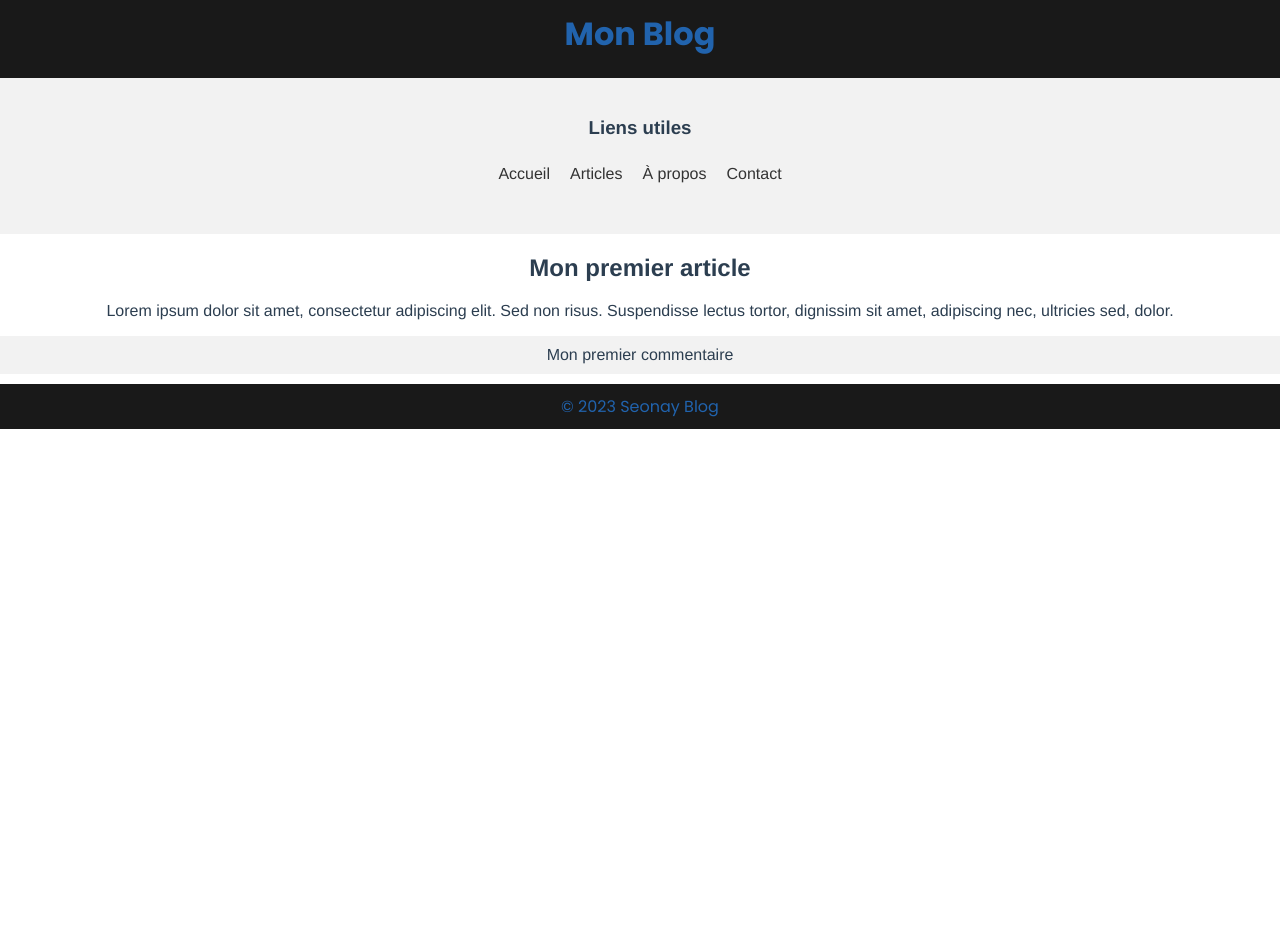
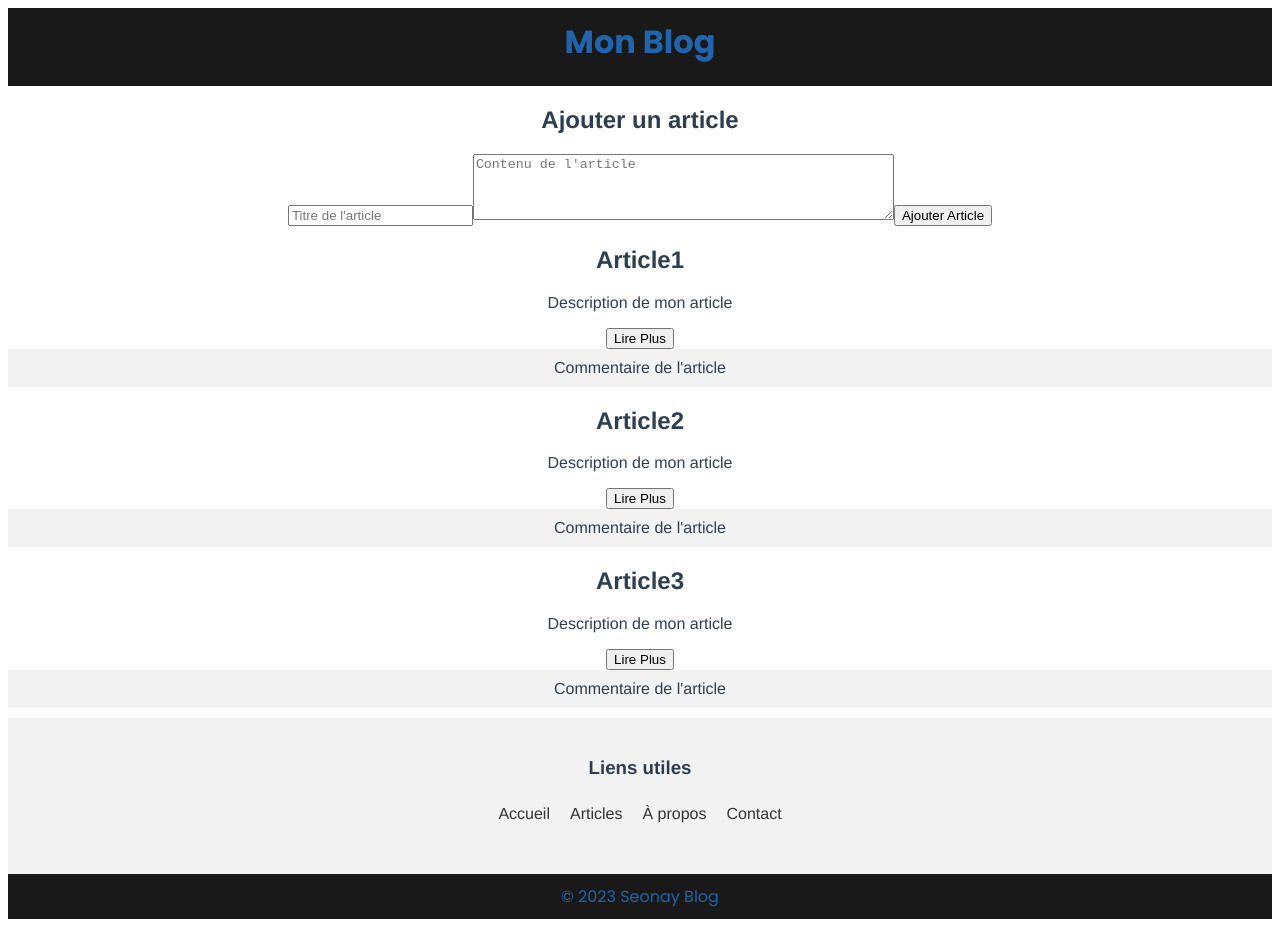
Before and after one commit to D-Seonay/ProjetBlog, a Vue app: page / in a window 1280 px wide. Before the commit the page ends 800 px from the top, so only its background shows below. Built offline with nearby package versions, Linux system fonts and the light colour scheme.

Commit message:
Refactor component imports and update article component

```diff
--- a/src/App.vue
+++ b/src/App.vue
@@ -1,34 +1,32 @@
 <template>
   <HeaderComponent />
-
+  <ArticleComponent :article="currentArticle" />
   <SidebarComponent />
-
-  <ArticleComponent :article="currentArticle" />
-
   <FooterComponent />
 </template>
 
 <script>
-import HeaderComponent from './components/HeaderComponent.vue'
-import FooterComponent from './components/FooterComponent.vue'
-import ArticleComponent from './components/ArticleComponent.vue'
-import SidebarComponent from './components/SidebarComponent.vue'
+import HeaderComponent from './components/HeaderComponent.vue';
+import ArticleComponent from './components/ArticleComponent.vue';
+import SidebarComponent from './components/SidebarComponent.vue';
+import FooterComponent from './components/FooterComponent.vue';
+
 
 export default {
   name: 'ParentComponent',
   components: {
     HeaderComponent,
+    ArticleComponent,
     SidebarComponent,
-    FooterComponent,
-    ArticleComponent,
-},
+    FooterComponent
+
+  },
   data() {
     return {
       currentArticle: {
-        title: 'Mon premier article',
-        content: 'Lorem ipsum dolor sit amet, consectetur adipiscing elit. Sed non risus. Suspendisse lectus tortor, dignissim sit amet, adipiscing nec, ultricies sed, dolor.',
-        comment: 'Mon premier commentaire'
-      },
+        title: 'Titre de l\'article',
+        content: 'Contenu de l\'article'
+      }
 
     }
   }
@@ -36,19 +34,11 @@ export default {
 </script>
 
 <style lang="scss">
-
-body {
-  margin: 0;
-  padding: 0;
-  box-sizing: border-box;
-}
-
 #app {
   font-family: Avenir, Helvetica, Arial, sans-serif;
   -webkit-font-smoothing: antialiased;
   -moz-osx-font-smoothing: grayscale;
   text-align: center;
   color: #2c3e50;
-
 }
 </style>
--- a/src/components/ArticleComponent.vue
+++ b/src/components/ArticleComponent.vue
@@ -1,19 +1,72 @@
 <template>
+    <!--Ajouter un nouvel article-->
+    <form @submit.prevent="addArticle">
+      <h2>Ajouter un article</h2>
+      <input id="titreArticleInput" type="text" v-model="newArticle.title" placeholder="Titre de l'article">
+      <textarea name="" id="contentArticleInput" v-model="newArticle.content" placeholder="Contenu de l'article" cols="50"
+        rows="4"></textarea>
+      <button id="btnArticleSbmit" type="submit">Ajouter Article</button>
+    </form>
+
+    <div v-if="articles.length">
+      <div v-for="article in articles" :key="article.id">
         <h2>{{ article.title }}</h2>
-    <p>{{ article.content }}</p>
-    <CommentComponent v-bind:comment="article.comment" />
+        <p> {{ article.content }}</p>
+        <button @click="handleClick(article.id)">Lire Plus</button>
+        <!--Intégrer le commentaire-->
+        <CommentComponent :comment="article.comment" />
+      </div>
+    </div>
+    <p v-else>Aucun Article </p>
   </template>
 
   <script>
   import CommentComponent from './CommentComponent.vue';
 
+
   export default {
     name: 'ArticleComponent',
-    components: {
+    component: {
       CommentComponent
     },
-    props: {
-        article: Object
+    components: { CommentComponent },
+    methods: {
+      handleClick(articleId) {
+        alert(`Article ${articleId} cliqué`);
+      },
+      addArticle() {
+        const newId = this.articles.length + 1;
+        const articleToAdd = {
+          id: newId,
+          title: this.newArticle.title,
+          content: this.newArticle.content,
+          comment: ''
+        };
+        this.articles.push(articleToAdd);
+        console.log(this.articles);
+
+        this.newArticle.title = '';
+        this.newArticle.content = '';
+      }
+    },
+    data() {
+      return {
+        newArticle: {
+          title: '',
+          content: ''
+          //reprise en m1 slide46 pour ajputer du style css
+        },
+        articles: [
+          { id: 1, title: 'Article1', content: 'Description de mon article', comment: 'Commentaire de l\'article' },
+          { id: 2, title: 'Article2', content: 'Description de mon article', comment: 'Commentaire de l\'article' },
+          { id: 3, title: 'Article3', content: 'Description de mon article', comment: 'Commentaire de l\'article' },
+        ]
       }
     }
+  }
+
   </script>
+
+  <style>
+  /**Pas de style pour le moment */
+  </style>
```
Lines whose indentation alone changed are shown as unchanged.
